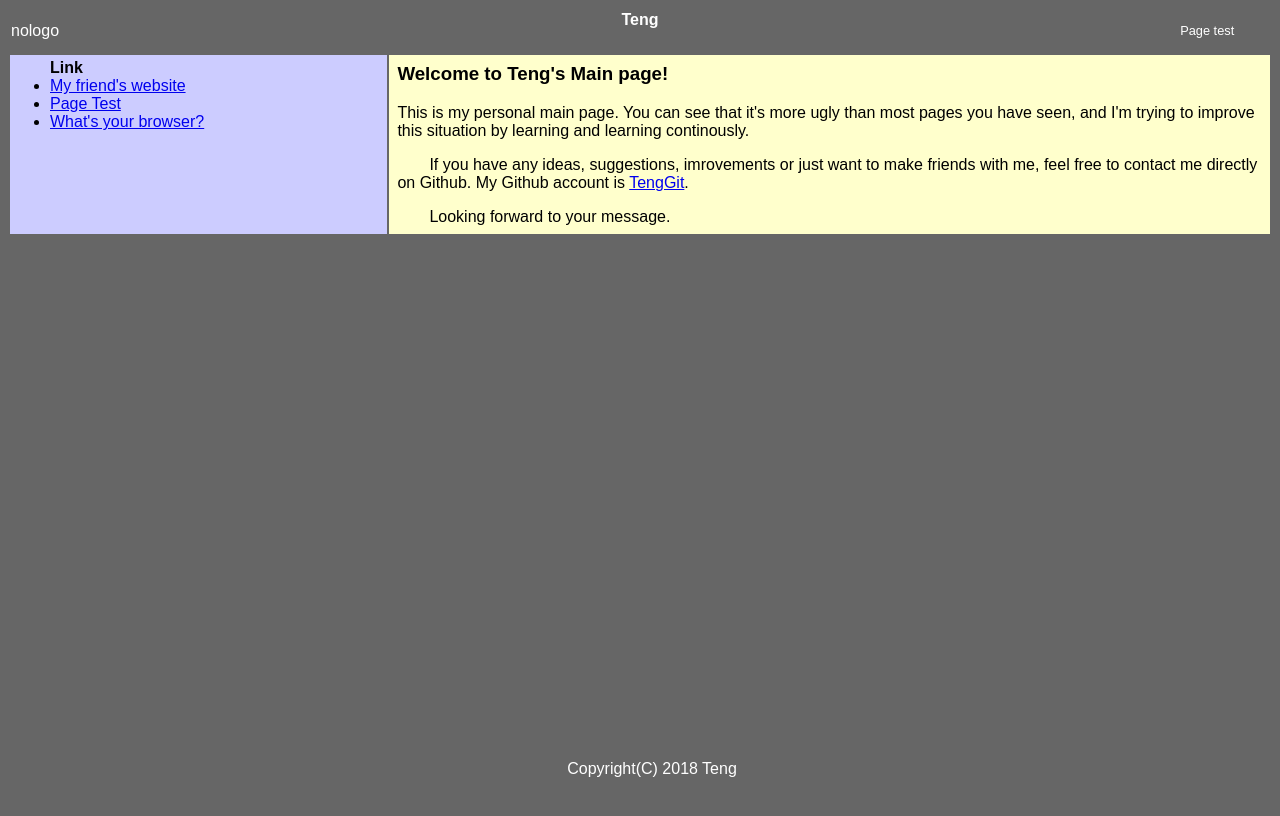
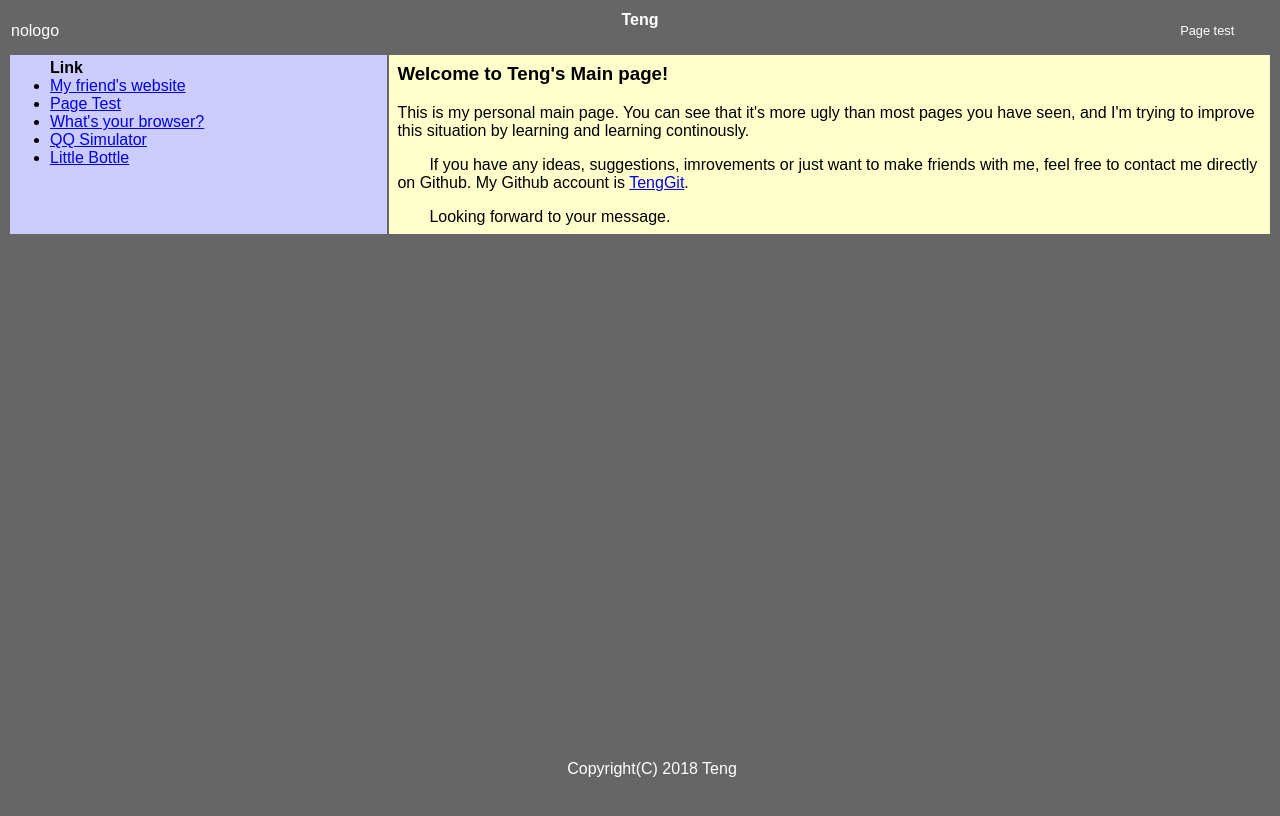
Before and after one commit to TengGit/tenggit.github.io, a plain HTML site: page index.html in a window 1280 px wide. Drawn offline with Linux system fonts and the light colour scheme.

Commit message:
Update index.html

```diff
--- a/index.html
+++ b/index.html
@@ -48,6 +48,8 @@ function ready() {
 <li><a href="https://ivyhole.github.io">My friend's website</a></li>
 <li><a href="/Github-Page-Test">Page Test</a></li>
 <li><a href="/what-is-your-browser/a.html">What's your browser?</a></li>
+<li><a href="/qq-simulator/">QQ Simulator</a></li>
+<li><a href="/little-bottle/">Little Bottle</a></li>
 </ul>
 </td>
 <td class="main" id="main">
```
